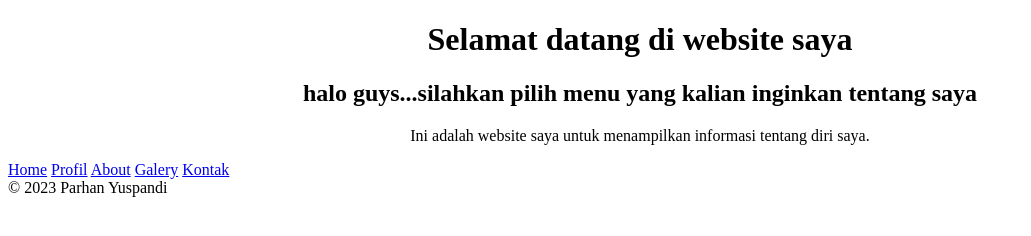
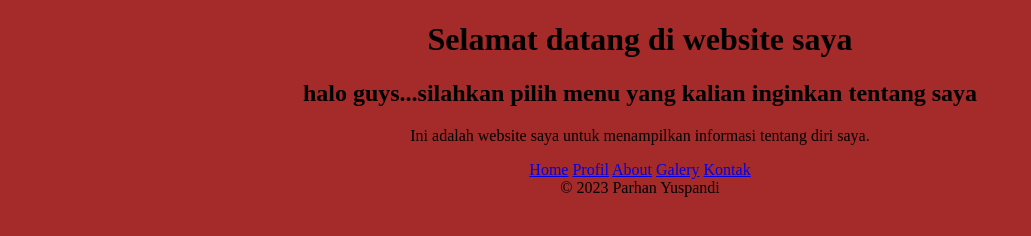
Before and after one commit to Yuspandiparhan/pemrogweb, a plain HTML site: page UTS/tampilan awal.html in a window 1280 px wide. Shown: the whole page, without its empty margins (0-1031 px from the left). Drawn offline with Linux system fonts and the light colour scheme.

Commit message:
upload UTS

```diff
--- a/UTS/tampilan awal.html
+++ b/UTS/tampilan awal.html
@@ -5,7 +5,7 @@
   <meta name="viewport" content="width=device-width, initial-scale=1.0">
   <title>Selamat Datang di Website Saya</title>
 </head>
-<body>
+<body align="center" style="background-color: brown;">
 
   <header>
     <h1><center>Selamat datang di website saya</center></h1>
```
